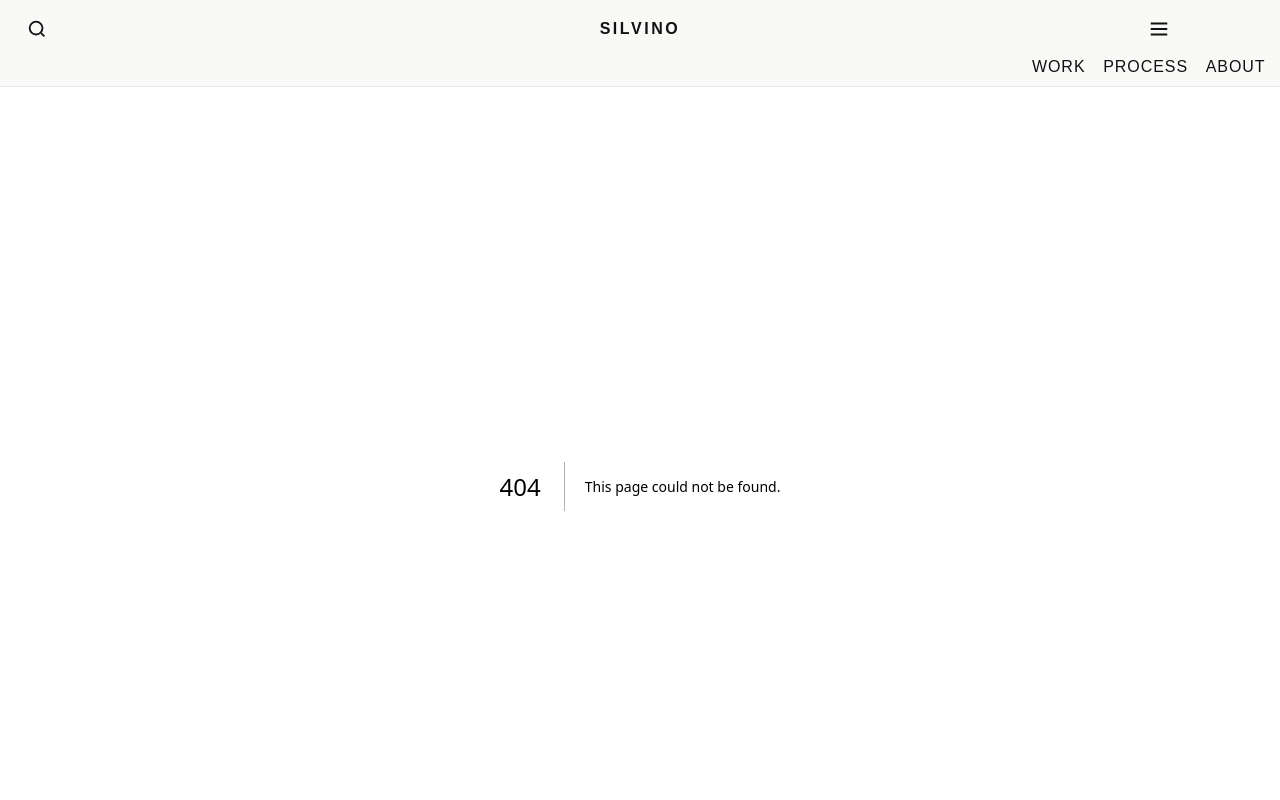
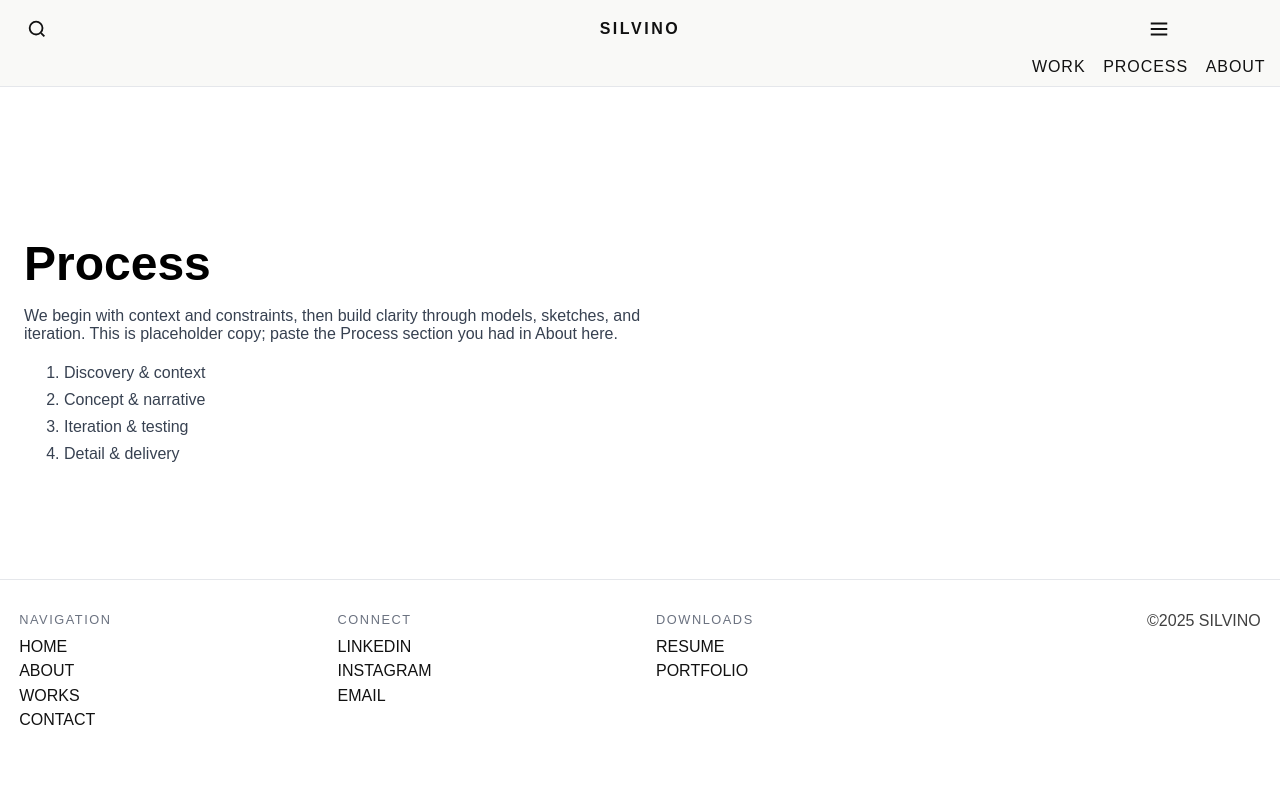
Before and after one commit to ThiagoSilvino/TRS.Portfolio, a Next.js app: page /process in a window 1280 px wide. Before the commit this address had no page. Shown: the top 800 px of the page. Built offline with nearby package versions, Linux system fonts and the light colour scheme.

Commit message:
Create process.js

```diff
--- /dev/null
+++ b/pages/process.js
@@ -0,0 +1,20 @@
+// pages/process.js
+export default function ProcessPage() {
+  return (
+    <main style={{ maxWidth: 1280, margin: "0 auto", padding: "2rem 1.5rem" }}>
+      <section style={{ padding: "min(6vw,5rem) 0 1rem" }}>
+        <h1 style={{ fontSize: "clamp(2rem, 5vw, 3rem)", marginBottom: "1rem" }}>Process</h1>
+        <p style={{ maxWidth: "70ch", color: "#374151" }}>
+          We begin with context and constraints, then build clarity through models, sketches, and iteration.
+          This is placeholder copy; paste the Process section you had in About here.
+        </p>
+        <ol style={{ maxWidth: "70ch", color: "#374151", lineHeight: 1.7 }}>
+          <li>Discovery & context</li>
+          <li>Concept & narrative</li>
+          <li>Iteration & testing</li>
+          <li>Detail & delivery</li>
+        </ol>
+      </section>
+    </main>
+  );
+}
```
